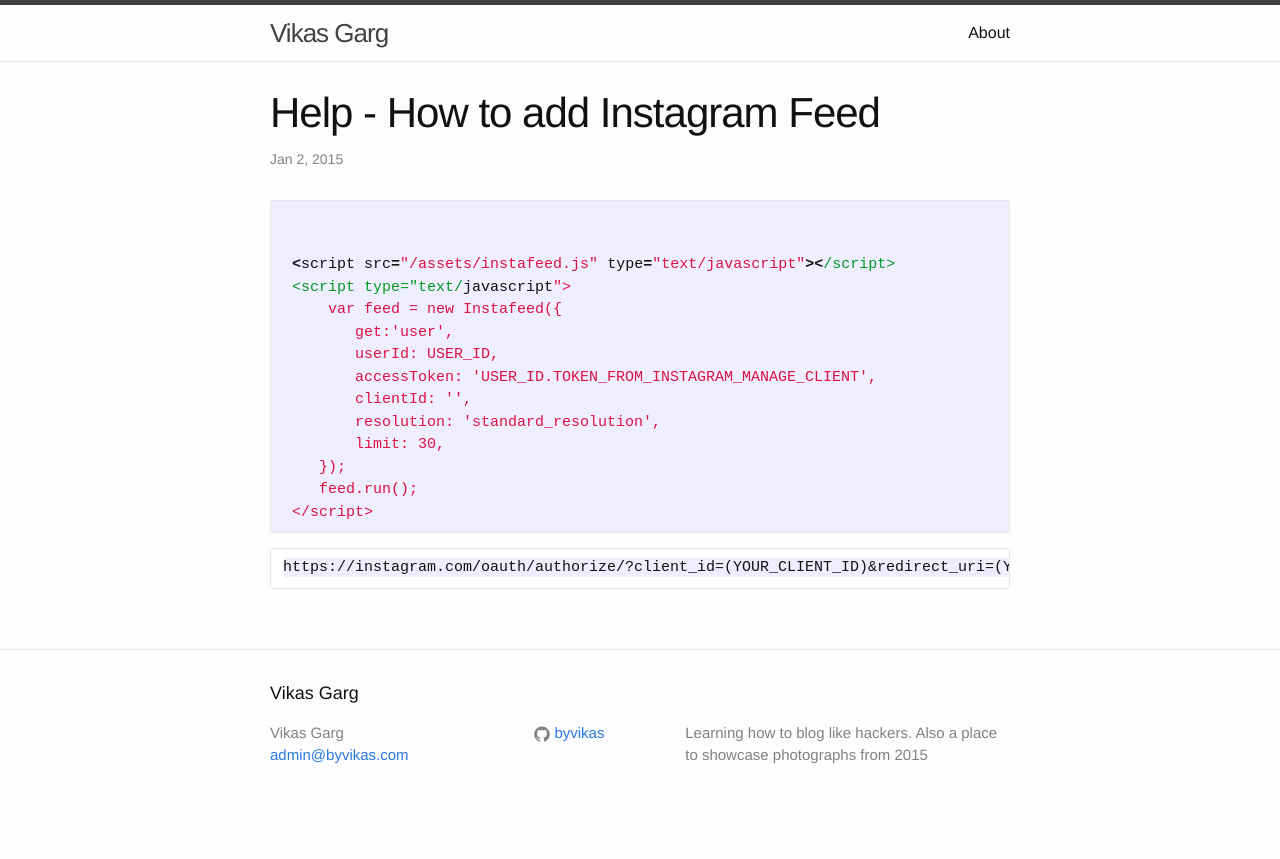
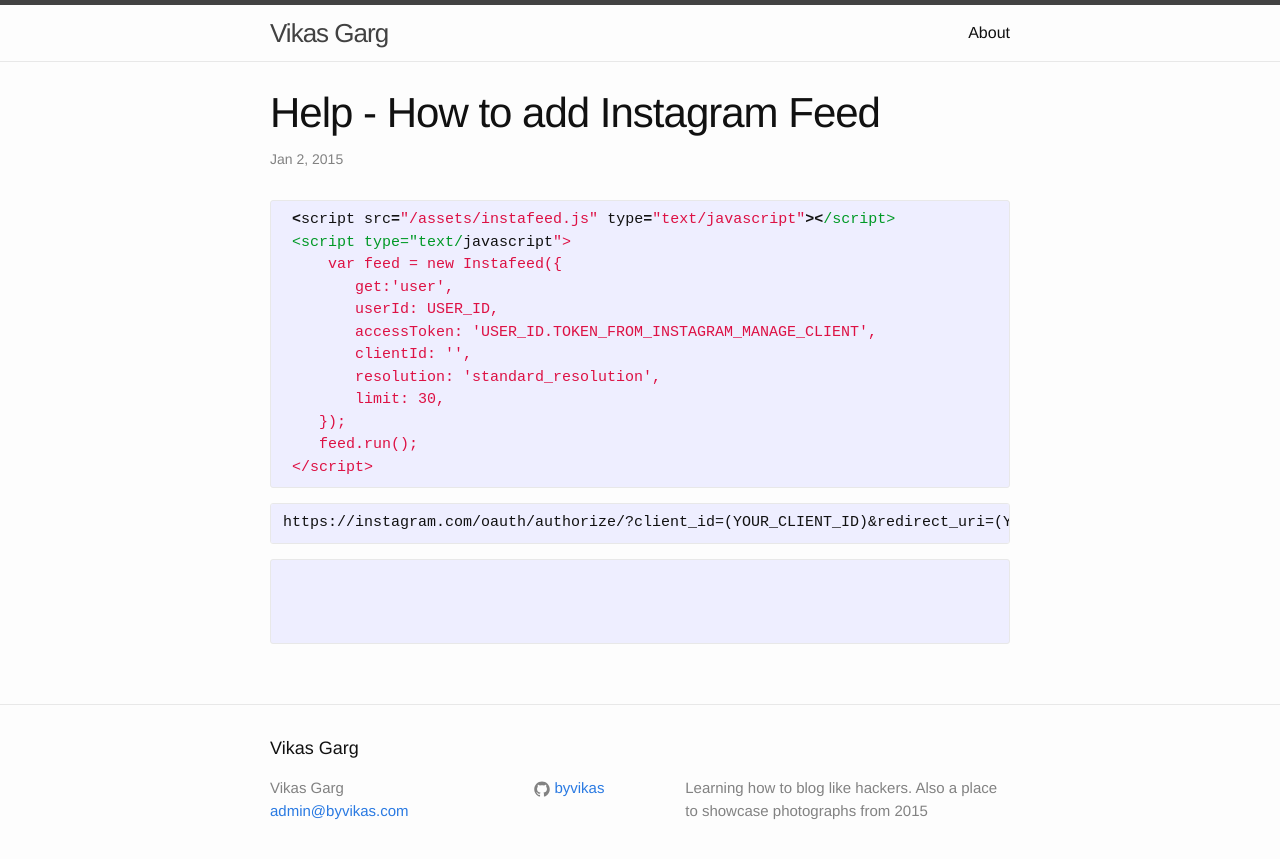
Before and after one commit to byvikas/byvikas.github.io, a Jekyll site: the page built from _posts/2015-01-02-how-to-add-Instagram-feed.md, in a window 1280 px wide. Shown: the top 859 px of the page. Built offline with Jekyll 4.4.1, drawn with Linux system fonts in a browser that asks for light colours; a script that is not in the unit is left out.

Commit message:
Update 2015-01-02-how-to-add-Instagram-feed.md

````diff
--- a/_posts/2015-01-02-how-to-add-Instagram-feed.md
+++ b/_posts/2015-01-02-how-to-add-Instagram-feed.md
@@ -6,8 +6,6 @@ categories: help css
 ---
 
 {% highlight ruby %}
- {% assign image = '{{image}}' %}
- {% assign link = '{{link}}' %}
  <script src="/assets/instafeed.js" type="text/javascript"></script>
  <script type="text/javascript">
      var feed = new Instafeed({
@@ -22,6 +20,10 @@ categories: help css
  </script>
 {% endhighlight %}
 
-```
+<pre>
 https://instagram.com/oauth/authorize/?client_id=(YOUR_CLIENT_ID)&redirect_uri=(YOUR_URL)&response_type=token
-```
+</pre>
+<pre>
+ {% assign image = '{{image}}' %}
+ {% assign link = '{{link}}' %}
+ </pre>
````
